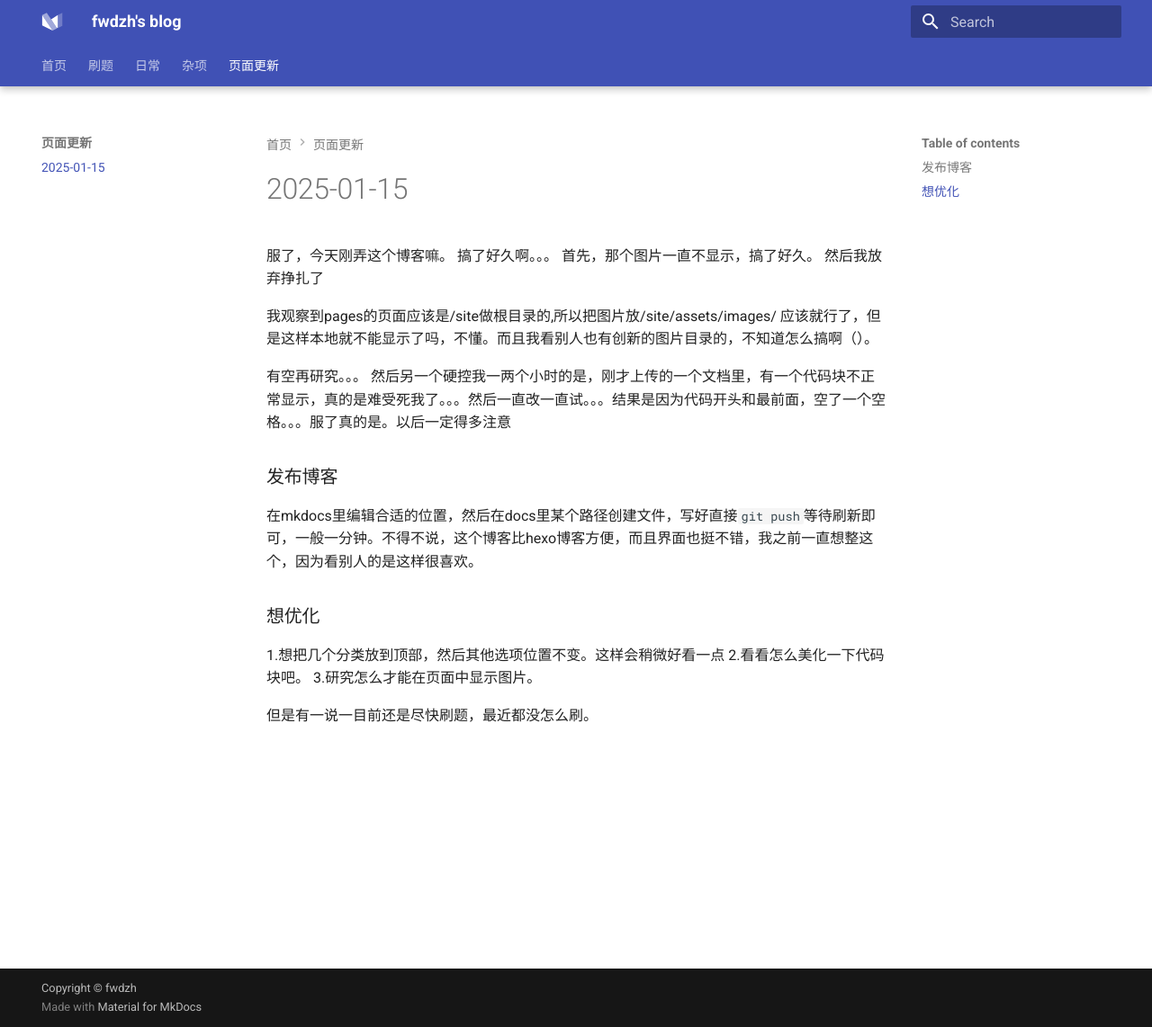
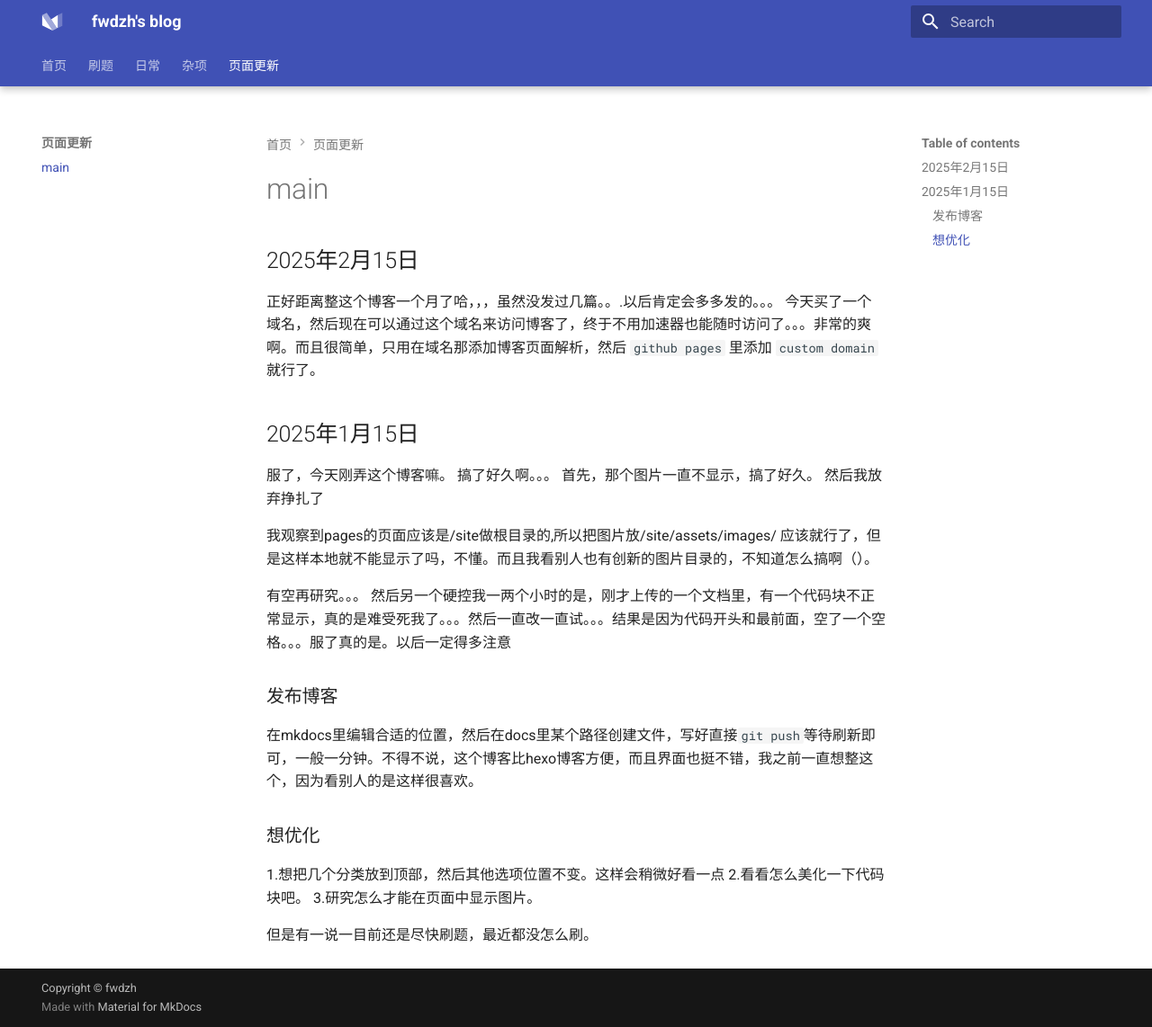
Before and after one commit to sakdiDSDSDF/sakdiDSDSDF, an MkDocs documentation site: the page built from docs/update/20250115.md, in a window 1280 px wide and 1142 px high. Shown: the whole window at 90% size. Built offline with MkDocs 1.6.1 and Material for MkDocs 9.7.7, drawn with Linux system fonts in a browser that asks for light colours.

Commit message:
custom domain

```diff
--- a/docs/update/20250115.md
+++ b/docs/update/20250115.md
@@ -1,3 +1,8 @@
+## 2025年2月15日
+正好距离整这个博客一个月了哈，，，虽然没发过几篇。。.以后肯定会多多发的。。。
+今天买了一个域名，然后现在可以通过这个域名来访问博客了，终于不用加速器也能随时访问了。。。非常的爽啊。而且很简单，只用在域名那添加博客页面解析，然后 `github pages` 里添加 `custom domain` 就行了。
+
+## 2025年1月15日
 服了，今天刚弄这个博客嘛。
 搞了好久啊。。。
 首先，那个图片一直不显示，搞了好久。
--- a/mkdocs.yml
+++ b/mkdocs.yml
@@ -131,6 +131,7 @@ nav:
     - 2025-01-18: daily/2025/2025_0118.md
   - 杂项:
     - material for MkDocs: misc/MkDocs.md
-    - 生成指定难度数量的随机CF题目: misc/rndcfproblem
+    - 生成指定难度数量的随机CF题目: misc/rndcfproblem.md
+    - 通过自定义域名访问github pages: misc/customdomain.md
   - 页面更新:
-    - 2025-01-15: update/20250115.md
+    - main: update/20250115.md
```
Also changed, not shown: docs/misc/customdomain.md (added, +7 -0 lines).
